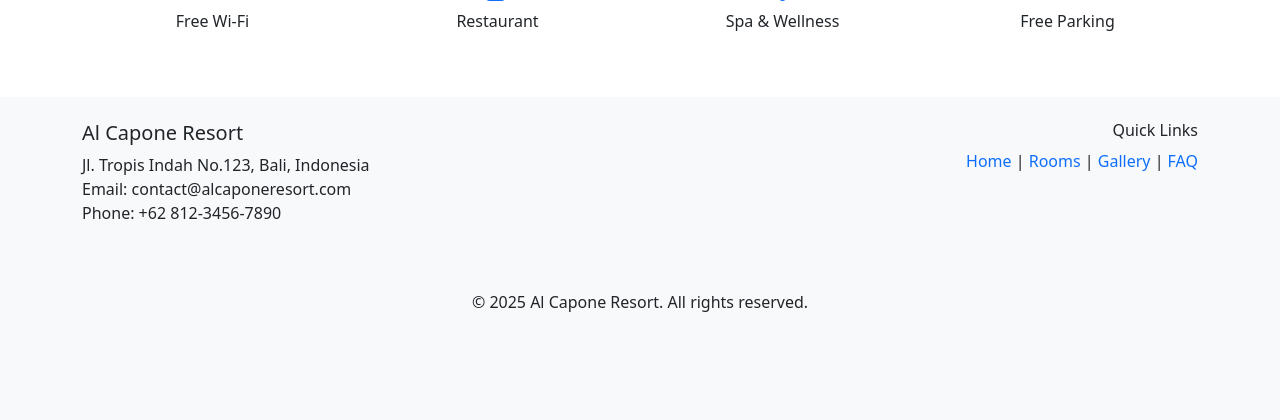
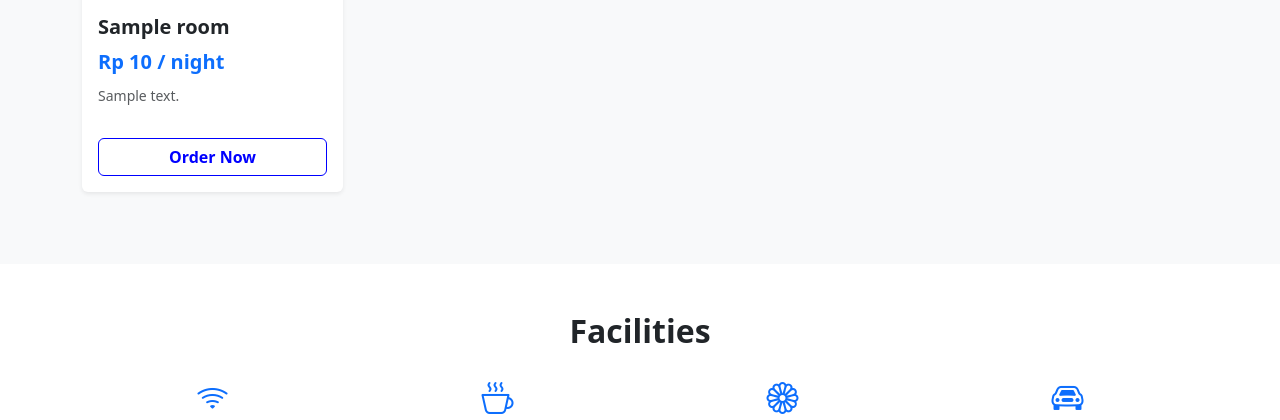
Before and after one commit to hanizarfs/al-capone, a PHP site: page /rooms.php in a window 1280 px wide. Shown: the part 905-1325 px from the top of the page. Before the commit the page ends 1217 px from the top, so only its background shows below. Run offline with PHP 8.4, Linux system fonts and the light colour scheme; the visitor is signed in with stand-in values (Sample User, id 1); tables that the repository leaves empty or names only in its code hold one stand-in row (values such as "Sample post").

Commit message:
fix rooms

```diff
--- a/config.php
+++ b/config.php
@@ -3,7 +3,7 @@
 $databaseHost = 'localhost';
 $databaseName = 'alcapone_resort';
 $databaseUsername = 'root';
-// $databasePassword = 'root';
-$databasePassword = '';
+$databasePassword = 'root';
+// $databasePassword = '';
 
 $mysqli = mysqli_connect($databaseHost, $databaseUsername, $databasePassword, $databaseName);
--- a/rooms.php
+++ b/rooms.php
@@ -1,23 +1,13 @@
 <?php
-// --- 1. DATABASE CONNECTION & DATA FETCHING ---
+session_start();
+require_once('config.php');
 
-// Include your database configuration file
-// Make sure the path is correct relative to this rooms.php file.
-require_once('config.php');
 
 // Prepare the SQL query to get all rooms, ordered by price
 $sql = "SELECT id, name, price, description FROM rooms ORDER BY price ASC";
 
 // Execute the query
-$result = $mysqli->query($sql);
-
-// The $result variable now holds the room data from the database.
-// We will loop through it in the HTML section below.
-?>
-
-<?php
-session_start();
-require_once('config.php');
+$room_result = $mysqli->query($sql);
 
 $user = null;
 $user_id = null;
@@ -233,8 +223,8 @@ $mysqli->close();
 
                 <div class="row">
                     <!-- --- 2. PHP LOOP TO GENERATE CARDS --- -->
-                    <?php if ($result && $result->num_rows > 0): ?>
-                        <?php while ($room = $result->fetch_assoc()): ?>
+                    <?php if ($room_result && $room_result->num_rows > 0): ?>
+                        <?php while ($room = $room_result->fetch_assoc()): ?>
                             <div class="col-lg-3 col-md-6 mb-4 d-flex align-items-stretch">
                                 <div class="card h-100 w-100 shadow-sm border-0">
                                     <!-- In a real app, you'd have an image column in your DB. For now, we use a placeholder. -->
```
